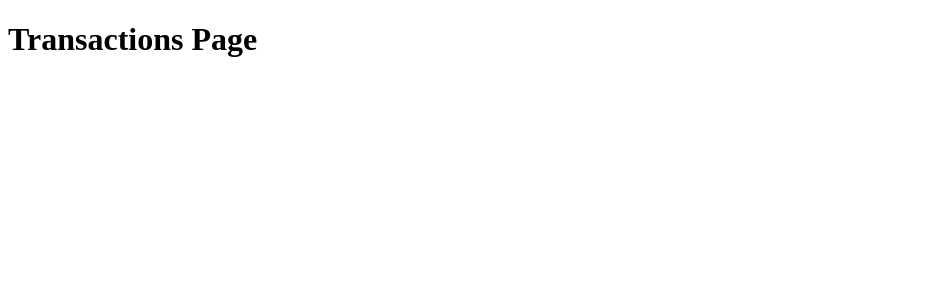
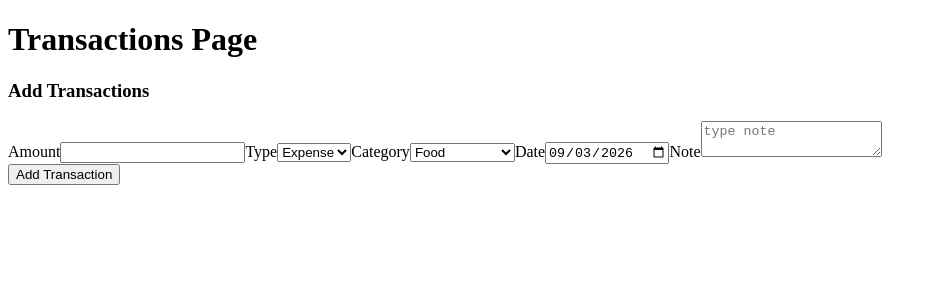
Before and after one commit to swiftnathanx2/expense-tracker, a React (Vite) app: page /transactions in a window 1280 px wide. Shown: the top 300 px of the page, without its empty margins (0-937 px from the left). Built offline with nearby package versions, Linux system fonts and the light colour scheme.

Commit message:
feat: add transaction transaction form, transaction object

```diff
--- /dev/null
+++ b/src/components/transactions/TransactionForm.jsx
@@ -0,0 +1,102 @@
+import { useState } from "react";
+import defaultCategories from "../../data/categories";
+
+const initialValue = {
+  type: "expense",
+  amount: "",
+  categoryId: "",
+  date: new Date().toISOString().split("T")[0],
+  note: "",
+};
+
+export function TransactionForm({ onAddTransaction }) {
+  const [formState, setFormState] = useState(initialValue);
+  const [error, setError] = useState("");
+
+  const handleChange = (e) => {
+    const { name, value } = e.target;
+
+    setFormState((prev) => ({ ...prev, [name]: value }));
+  };
+
+  const handleSubmit = (e) => {
+    e.preventDefault();
+
+    if (Number(formState.amount) <= 0) {
+      setError("Amount must be greater than 0");
+      return;
+    }
+
+    if (formState.categoryId === "") {
+      setError("Please select a category");
+      return;
+    }
+
+    setError("");
+
+    const newTransaction = {
+      id: crypto.randomUUID(),
+      ...formState,
+    };
+
+    onAddTransaction(newTransaction);
+    setFormState(initialValue);
+    console.log(formState);
+  };
+
+  return (
+    <div>
+      <form onSubmit={handleSubmit} className="form-container">
+        <div className="form-header">
+          <h3>Add Transactions</h3>
+          {error && <p className="form-error">{error}</p>}
+        </div>
+        <div className="form-group">
+          <label htmlFor="amount">Amount</label>
+          <input
+            type="number"
+            name="amount"
+            min={0}
+            value={formState.amount}
+            onChange={handleChange}
+          />
+          <label htmlFor="type">Type</label>
+          <select name="type" value={formState.type} onChange={handleChange}>
+            <option value="expense">Expense</option>
+            <option value="income">Income</option>
+          </select>
+
+          <label htmlFor="category">Category</label>
+          <select
+            name="categoryId"
+            value={formState.categoryId}
+            onChange={handleChange}
+          >
+            {defaultCategories
+              .filter((cat) => cat.type === formState.type)
+              .map((cat) => (
+                <option key={cat.id} value={cat.id}>
+                  {cat.name}
+                </option>
+              ))}
+          </select>
+          <label htmlFor="date">Date</label>
+          <input
+            type="date"
+            name="date"
+            value={formState.date}
+            onChange={handleChange}
+          />
+          <label htmlFor="note">Note</label>
+          <textarea
+            name="note"
+            value={formState.note}
+            onChange={handleChange}
+            placeholder="type note"
+          ></textarea>
+        </div>
+        <button type="submit">Add Transaction</button>
+      </form>
+    </div>
+  );
+}
--- /dev/null
+++ b/src/components/transactions/TransactionItem.jsx
@@ -0,0 +1,3 @@
+export function TransactionItem() {
+  return <div></div>;
+}
--- /dev/null
+++ b/src/data/categories.js
@@ -0,0 +1,52 @@
+const defaultCategories = [
+  {
+    id: "food",
+    name: "Food",
+    type: "expense",
+    color: "#F59E0B",
+    icon: "utensils",
+  },
+  {
+    id: "transport",
+    name: "Transport",
+    type: "expense",
+    color: "#3B82F6",
+    icon: "car",
+  },
+  {
+    id: "rent",
+    name: "Rent",
+    type: "expense",
+    color: "#8B5CF6",
+    icon: "house",
+  },
+  {
+    id: "entertainment",
+    name: "Entertainment",
+    type: "expense",
+    color: "#EC4899",
+    icon: "gamepad",
+  },
+  {
+    id: "health",
+    name: "Health",
+    type: "expense",
+    color: "#14B8A6",
+    icon: "heartpulse",
+  },
+  {
+    id: "salary",
+    name: "Salary",
+    type: "income",
+    color: "#22C55E",
+    icon: "banknote",
+  },
+  {
+    id: "business",
+    name: "Business",
+    type: "income",
+    color: "#8B5CF6",
+  },
+];
+
+export default defaultCategories;
--- a/src/pages/TransactionsPage.jsx
+++ b/src/pages/TransactionsPage.jsx
@@ -1,7 +1,17 @@
+import { useState } from "react";
+import { TransactionForm } from "../components/transactions/TransactionForm";
+
 export function TransactionsPage() {
+  const [transactions, setTransaction] = useState([]);
+
+  const handleAddTransaction = (newTransaction) => {
+    setTransaction((prev) => [newTransaction, ...prev]);
+  };
+
   return (
     <div>
       <h1>Transactions Page</h1>
+      <TransactionForm onAddTransaction={handleAddTransaction} />
     </div>
   );
 }
```
Also changed, not shown: src/utils/types.js (added, +13 -0 lines), src/components/transactions/TransactionList.jsx (added).
